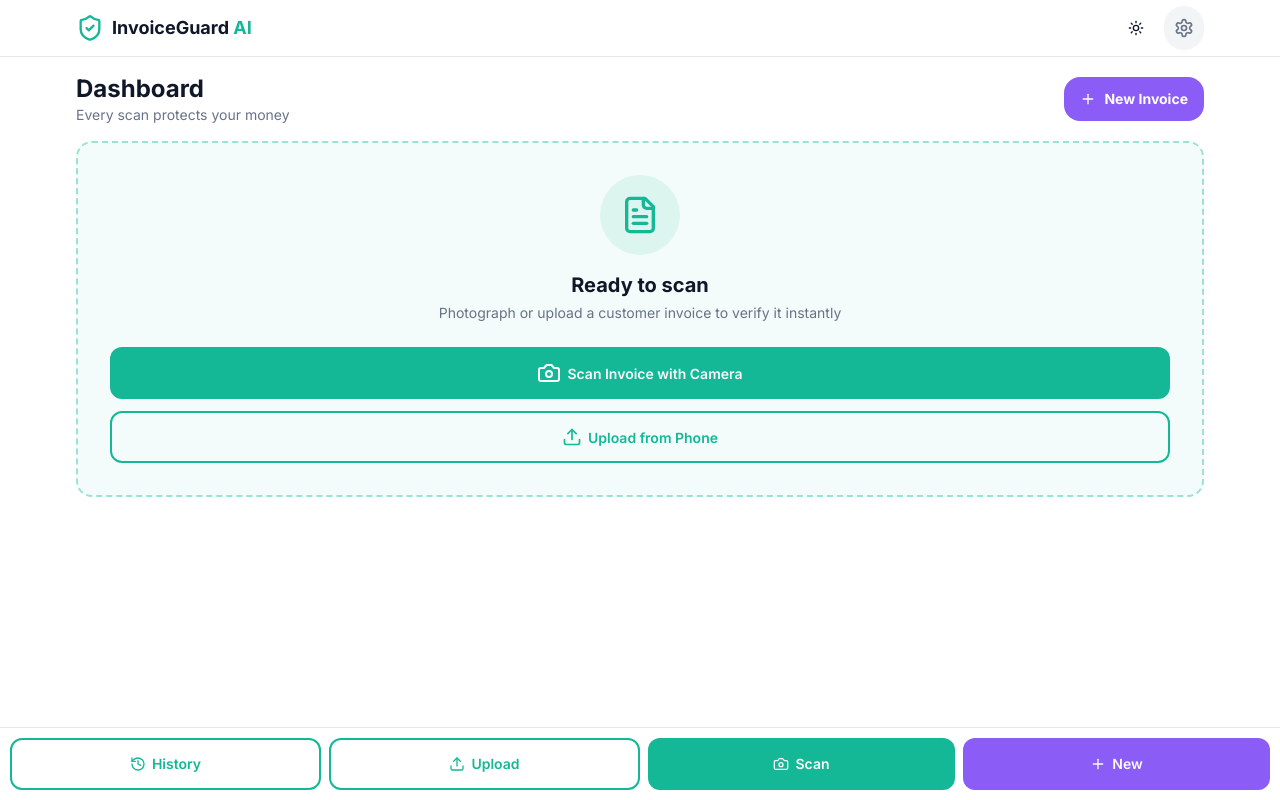
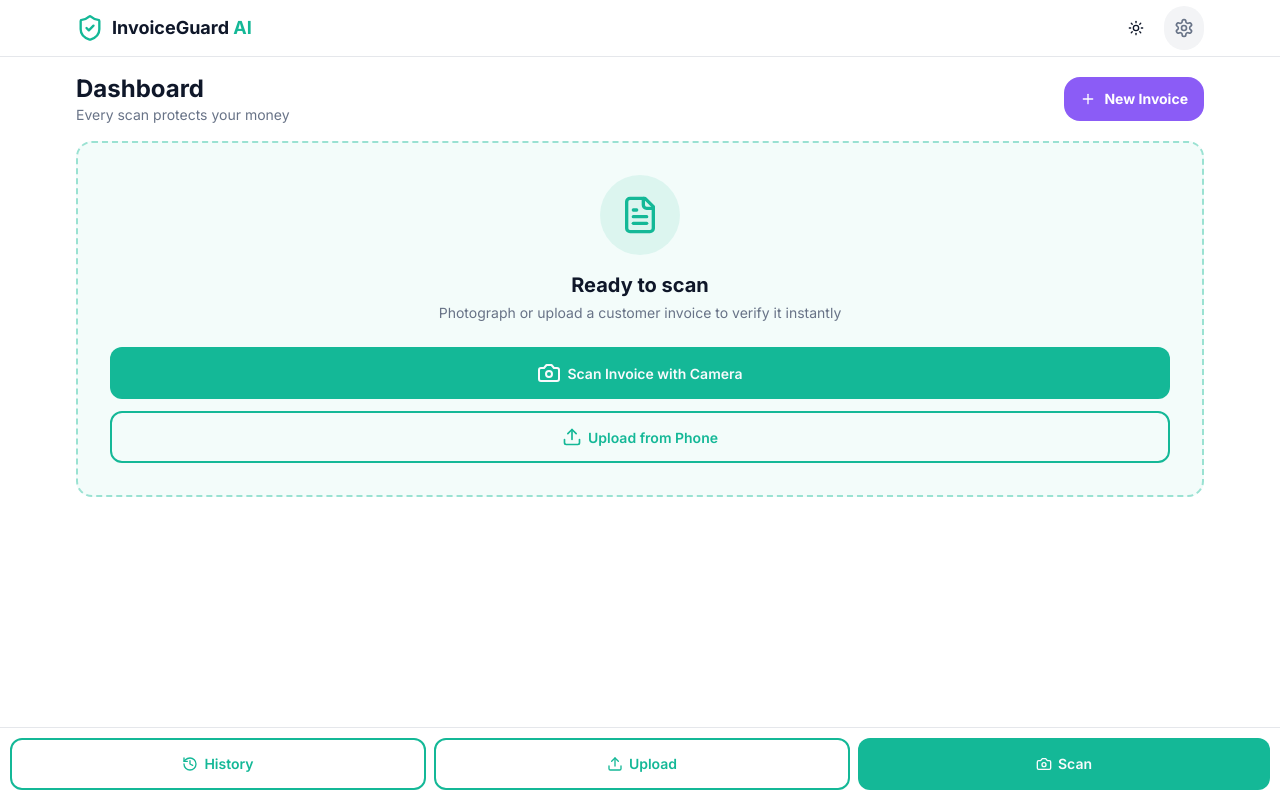
Before and after one commit to nyaabaaugustine-hue/reciept_checker, a Next.js app: page / in a window 1280 px wide. Built offline with nearby package versions, Linux system fonts and the light colour scheme.

Commit message:
Updated project files

```diff
--- a/src/app/page.tsx
+++ b/src/app/page.tsx
@@ -20,7 +20,7 @@ import {
   checkRiskThreshold,
 } from '@/lib/invoice-intelligence';
 import { exportAllHistory, importHistory } from '@/lib/utils';
-import { Camera, Upload, History, LayoutDashboard, X, Plus } from 'lucide-react';
+import { Camera, Upload, History, LayoutDashboard, X } from 'lucide-react';
 import { NewInvoiceChooser } from '@/components/app/new-invoice-chooser';
 import { ManualInvoiceModal } from '@/components/app/manual-invoice-modal';
 import { VoiceInvoiceModal } from '@/components/app/voice-invoice-modal';
@@ -469,15 +469,11 @@ export default function HomePage() {
               <Camera className="h-4 w-4 flex-shrink-0" />
               <span className="truncate text-sm">Scan</span>
             </button>
-            <button className="action-btn-primary flex-1 min-w-0 !bg-violet-500 hover:!bg-violet-600" onClick={() => setShowNewInvoiceChooser(true)}>
-              <Plus className="h-4 w-4 flex-shrink-0" />
-              <span className="truncate text-sm">New</span>
-            </button>
           </div>
         )}
 
         {showInstallPrompt && (
-          <div className="pwa-banner no-print">
+          <div className="pwa-banner no-print" style={{ bottom: 'calc(72px + env(safe-area-inset-bottom, 0px) + 8px)' }}>
             <div className="flex-1 min-w-0">
               <p className="font-bold text-sm truncate">Add to Home Screen</p>
               <p className="text-xs opacity-80 truncate">Use InvoiceGuard like a native app</p>
```
